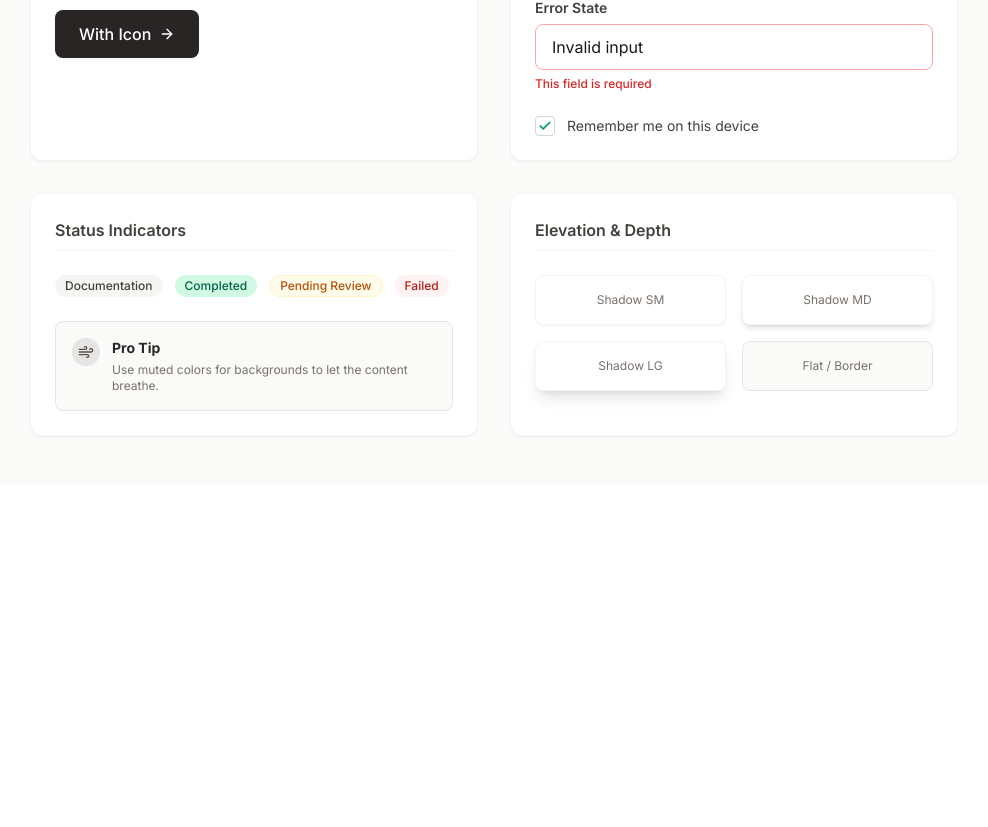
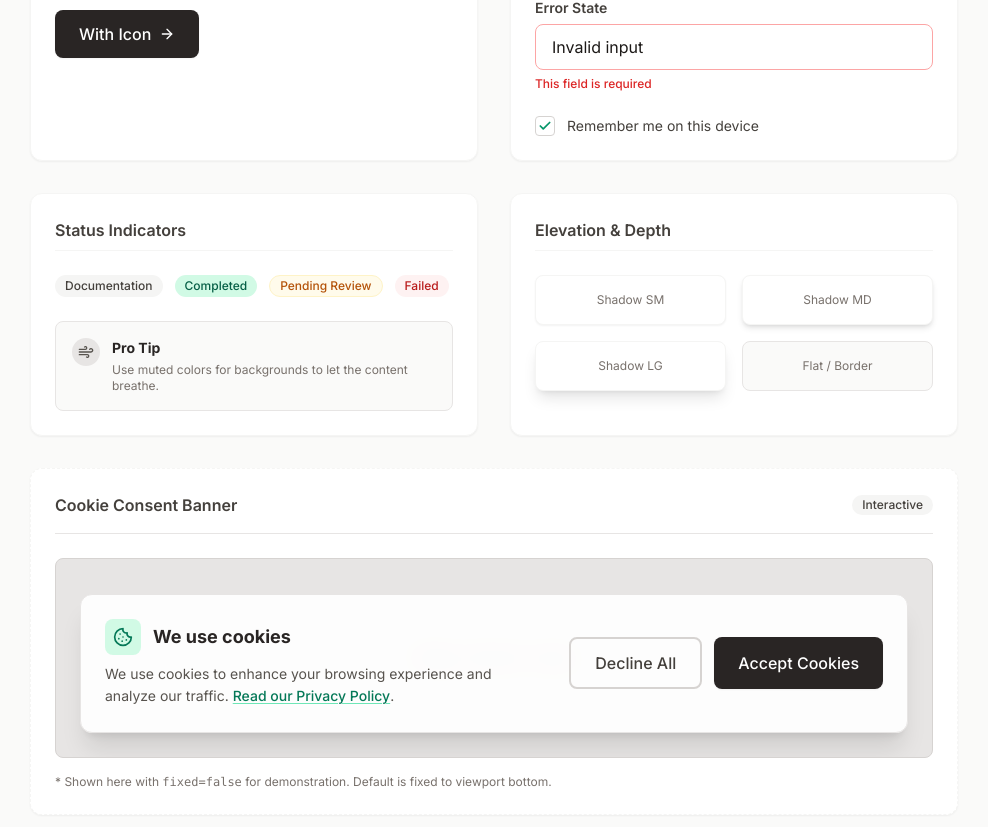
Before and after one commit to eventyr-dev/eventyr-design, a React (Vite) app: page / in a window 1280 px wide. Shown: the part 1036-1863 px from the top of the page, without its empty margins (274-1262 px from the left). Before the commit the page ends 1520 px from the top, so only its background shows below. Built offline with nearby package versions, Linux system fonts and the light colour scheme.

Commit message:
add cookie component

```diff
--- a/App.tsx
+++ b/App.tsx
@@ -19,6 +19,7 @@ import { Input } from './components/Input';
 import { Card } from './components/Card';
 import { Badge } from './components/Badge';
 import { Carousel, SlideData } from './components/Carousel';
+import { CookieConsent } from './components/CookieConsent';
 import { SectionHeader, ColorSwatch } from './components/DemoHelpers';
 
 export default function App() {
@@ -318,6 +319,29 @@ export default function App() {
                       </div>
                     </div>
                   </Card>
+
+                  {/* Cookie Consent Demo */}
+                  <Card className="col-span-1 lg:col-span-2 bg-stone-100 border-dashed">
+                    <div className="flex items-center justify-between border-b border-stone-200 pb-4 mb-6">
+                      <h3 className="font-semibold text-stone-700">Cookie Consent Banner</h3>
+                      <Badge variant="neutral">Interactive</Badge>
+                    </div>
+
+                    <div className="relative min-h-[200px] bg-stone-200 rounded-lg overflow-hidden flex items-end justify-center border border-stone-300">
+                      <div className="absolute inset-0 flex items-center justify-center text-stone-400 text-sm font-mono">
+                        [Page Content Area]
+                      </div>
+                      <CookieConsent
+                        fixed={false}
+                        variant="detailed"
+                        onAccept={() => console.log('Accepted')}
+                        onDecline={() => console.log('Declined')}
+                      />
+                    </div>
+                    <p className="text-xs text-stone-500 mt-4">
+                      * Shown here with <code>fixed=false</code> for demonstration. Default is fixed to viewport bottom.
+                    </p>
+                  </Card>
                 </div>
               </div>
             )}
--- /dev/null
+++ b/components/CookieConsent.tsx
@@ -0,0 +1,109 @@
+import React, { useState } from 'react';
+import { Button } from './Button';
+import { X, Cookie } from 'lucide-react';
+
+export type CookieConsentProps = {
+    /**
+     * Visual style of the consent banner
+     * @default 'simple'
+     */
+    variant?: 'simple' | 'detailed';
+    /**
+     * Whether the banner is fixed to the bottom of the viewport
+     * @default true
+     */
+    fixed?: boolean;
+    /**
+     * Callback when cookies are accepted
+     */
+    onAccept?: () => void;
+    /**
+     * Callback when cookies are declined (only available in detailed view)
+     */
+    onDecline?: () => void;
+    /**
+     * URL for the privacy policy link
+     */
+    privacyPolicyUrl?: string;
+    /**
+     * Custom title text
+     */
+    title?: string;
+    /**
+     * Custom description text
+     */
+    description?: string;
+};
+
+export const CookieConsent: React.FC<CookieConsentProps> = ({
+    variant = 'simple',
+    fixed = true,
+    onAccept,
+    onDecline,
+    privacyPolicyUrl = '#',
+    title = 'We use cookies',
+    description = 'We use cookies to enhance your browsing experience and analyze our traffic.',
+}) => {
+    const [isVisible, setIsVisible] = useState(true);
+
+    if (!isVisible) return null;
+
+    const handleAccept = () => {
+        setIsVisible(false);
+        onAccept?.();
+    };
+
+    const handleDecline = () => {
+        setIsVisible(false);
+        onDecline?.();
+    };
+
+    const containerClasses = fixed
+        ? "fixed bottom-0 left-0 right-0 z-50 p-4 md:p-6"
+        : "w-full p-4 md:p-6";
+
+    return (
+        <div className={containerClasses}>
+            <div className="max-w-5xl mx-auto bg-white/90 backdrop-blur-md border border-stone-200 shadow-xl rounded-xl p-6 md:flex md:items-center md:justify-between gap-6 animate-fadeIn">
+
+                <div className="flex-1">
+                    <div className="flex items-center gap-3 mb-2">
+                        <div className="p-2 bg-emerald-100 text-emerald-700 rounded-lg">
+                            <Cookie size={20} />
+                        </div>
+                        <h3 className="font-bold text-stone-800 text-lg">{title}</h3>
+                    </div>
+                    <p className="text-stone-600 text-sm leading-relaxed">
+                        {description}{' '}
+                        <a
+                            href={privacyPolicyUrl}
+                            className="text-emerald-700 font-medium hover:text-emerald-800 underline decoration-emerald-300 underline-offset-2"
+                        >
+                            Read our Privacy Policy
+                        </a>.
+                    </p>
+                </div>
+
+                <div className={`flex flex-col sm:flex-row gap-3 mt-6 md:mt-0 ${variant === 'simple' ? 'sm:w-auto' : ''}`}>
+                    {variant === 'detailed' && (
+                        <Button variant="outline" onClick={handleDecline} className="justify-center">
+                            Decline All
+                        </Button>
+                    )}
+                    <Button variant="primary" onClick={handleAccept} className="justify-center whitespace-nowrap">
+                        Accept Cookies
+                    </Button>
+                </div>
+
+                {!fixed && (
+                    <button
+                        onClick={() => setIsVisible(false)}
+                        className="absolute top-4 right-4 text-stone-400 hover:text-stone-600 md:hidden"
+                    >
+                        <X size={20} />
+                    </button>
+                )}
+            </div>
+        </div>
+    );
+};
--- a/components/index.ts
+++ b/components/index.ts
@@ -3,3 +3,4 @@ export { Input, type InputProps } from './Input';
 export { Card, type CardProps } from './Card';
 export { Badge, type BadgeProps, type BadgeVariant } from './Badge';
 export { Carousel, type CarouselProps, type SlideData } from './Carousel';
+export { CookieConsent, type CookieConsentProps } from './CookieConsent';
```
Also changed, not shown: 5 other files (tests, documents, lock files or other folders).
